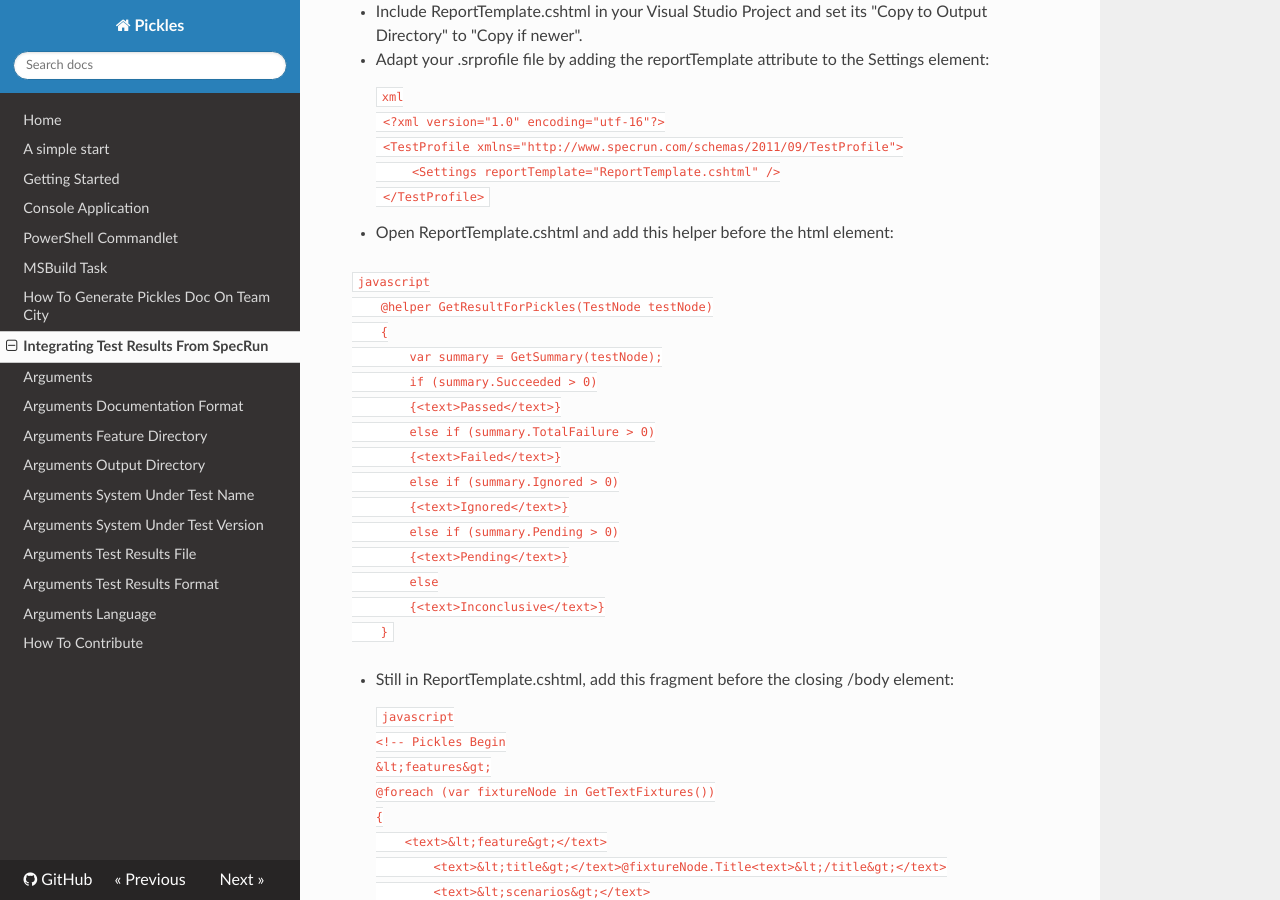
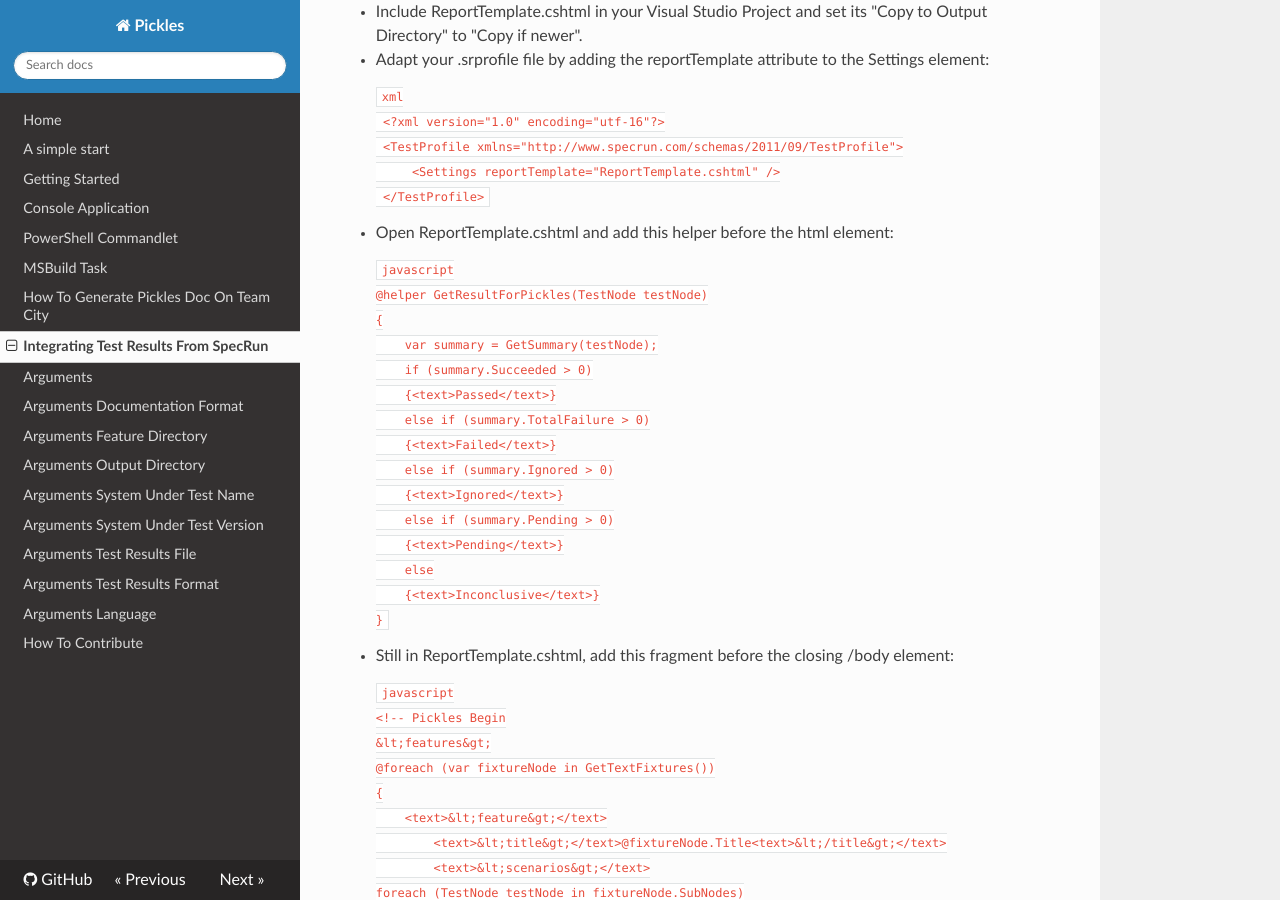
Before and after one commit to picklesdoc/docs, an MkDocs documentation site: the page built from docs/IntegratingTestResultsFromSpecRun.md, in a window 1280 px wide and 900 px high, scrolled down 352 px. Built offline with MkDocs 1.6.1, drawn with Linux system fonts in a browser that asks for light colours; nearby versions of some CDN libraries; old or Windows-style settings are respelled for this version of MkDocs.

Commit message:
Fix code block ticks

`````diff
--- a/docs/IntegratingTestResultsFromSpecRun.md
+++ b/docs/IntegratingTestResultsFromSpecRun.md
@@ -7,16 +7,16 @@ It is now possible to integrate test results from [SpecRun](http://www.specrun.c
 * Include ReportTemplate.cshtml in your Visual Studio Project and set its "Copy to Output Directory" to "Copy if newer".
 * Adapt your .srprofile file by adding the reportTemplate attribute to the Settings element:
 
-     ````xml
+     ```xml
      <?xml version="1.0" encoding="utf-16"?>
      <TestProfile xmlns="http://www.specrun.com/schemas/2011/09/TestProfile">
          <Settings reportTemplate="ReportTemplate.cshtml" />
      </TestProfile>
-     ````
+     ```
 
 * Open ReportTemplate.cshtml and add this helper before the html element:
 
-   ````javascript
+    ```javascript
     @helper GetResultForPickles(TestNode testNode)
     {
         var summary = GetSummary(testNode);
@@ -31,11 +31,11 @@ It is now possible to integrate test results from [SpecRun](http://www.specrun.c
         else
         {<text>Inconclusive</text>}
     }
-    ````
+    ```
 
 * Still in ReportTemplate.cshtml, add this fragment before the closing /body element:
 
-    ````javascript
+    ```javascript
     <!-- Pickles Begin
     &lt;features&gt;
     @foreach (var fixtureNode in GetTextFixtures())
@@ -55,6 +55,6 @@ It is now possible to integrate test results from [SpecRun](http://www.specrun.c
     }
     &lt;/features&gt;
     Pickles End -->
-    ````
+    ```
 
 Congratulations! You have now modified the default SpecRun report template so that it includes additional information that will tell Pickles the results of the scenarios.
`````
